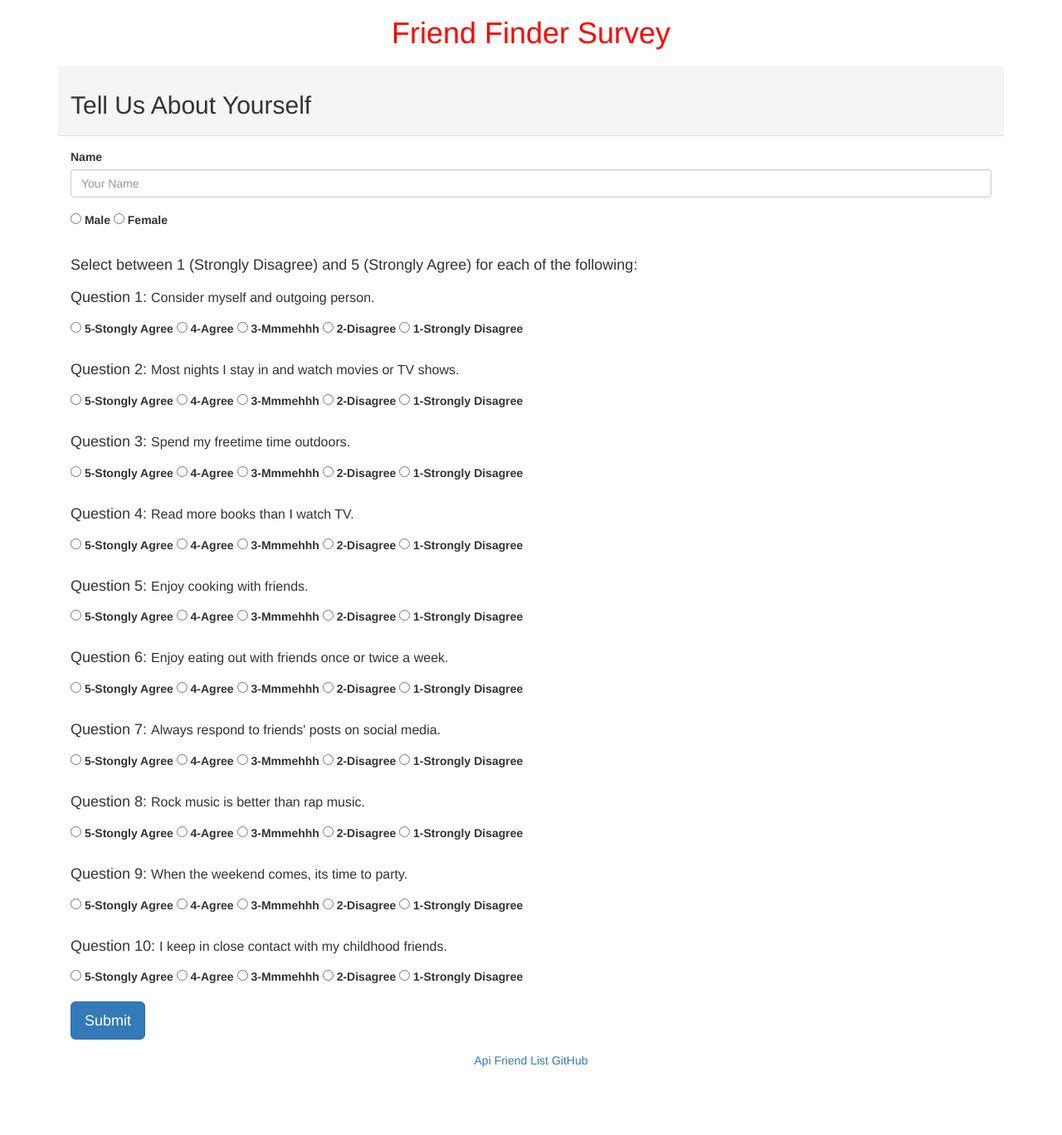
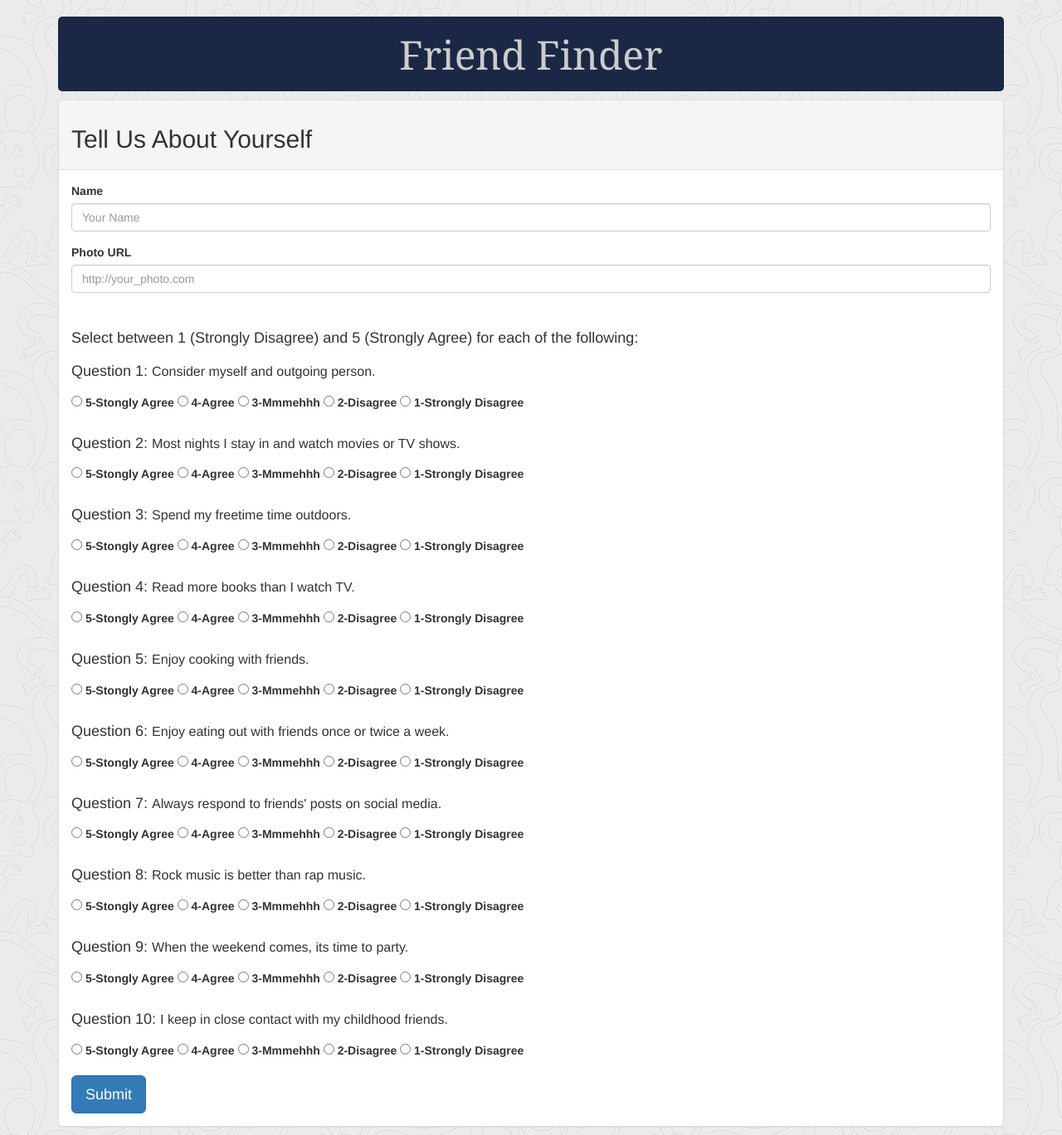
Before and after one commit to jliip51/FriendFinder, a website: page app/public/survey.html in a window 1280 px wide. Shown: the top 1368 px of the page at 83% size. Before the commit the page ends 1288 px from the top, so only its background shows below. Drawn offline with nearby package versions, Linux system fonts and the light colour scheme.

Commit message:
added styling

```diff
--- a/app/public/survey.html
+++ b/app/public/survey.html
@@ -6,16 +6,16 @@
   <meta name="viewport" content="width=device-width, initial-scale=1">
   <title>Friend Finder User Survey</title>
   <link href="https://maxcdn.bootstrapcdn.com/bootswatch/3.3.7/cerulean/bootstrap.min.css" rel="stylesheet" integrity="sha384-zF4BRsG/fLiTGfR9QL82DrilZxrwgY/+du4p/c7J72zZj+FLYq4zY00RylP9ZjiT" crossorigin="anonymous">
-  <link href="/assets/css/style.css" type="text/css" rel"stylesheet">
+  <link href="/assets/css/style.css" type="text/css" rel="stylesheet">
 </head>
 
 <body>
   <div class="container">
     <header class="header">
-      <h1 class="text-center" style="color: red;">Friend Finder Survey<h1>
+      <h1 class="text-center" id="brand">Friend Finder<h1>
       </header>
 
-      <div class="panel-default">
+      <div class="panel panel-default">
         <div class="panel-heading">
           <h2>Tell Us About Yourself</h2>
         </div>
@@ -25,17 +25,9 @@
             <label for="name">Name</label>
             <input type="text" class="form-control" id="name" aria-labeledby="name" aria-describedby="name input" placeholder="Your Name">
           </div>
-          <div class="form-check">
-            <div class="form-check-inline">
-              <label class="form-check-label">
-                <input type="radio" class="form-check-input" name="sex" id="Male" aria-labeledby="sex" aria-describedby="sex input" value="male">
-                Male
-              </label>
-              <label class="form-check-label">
-                <input type="radio" class="form-check-input" name="sex" id="Female" aria-labeledby="sex" aria-describedby="sex input" value="female">
-                Female
-              </label>
-            </div>
+          <div class="form-group">
+            <label for="photo">Photo URL</label>
+            <input type="URL" class="form-control" id="photo" aria-labeledby="Photo URL" aria-describedby="photo URL input" placeholder="http://your_photo.com">
           </div>
           <br>
           <h4>Select between 1 (Strongly Disagree) and 5 (Strongly Agree) for each of the following:</h4>
@@ -204,7 +196,10 @@
             <h4 class="modal-title" id="myModalLabel">Best Friend Match</h4>
           </div>
           <div class="modal-body">
-            <p id="matchingName"></p>  <!--added for modal display-->
+            <p id="matchingName"></p>
+            <div id="photoDiv">
+              <img id="matchingPhoto" src="" alt="match friend photo" style="height: 250px; width: 200px">
+            </div>
           </div>
           <div class="modal-footer">
             <button type="button" class="btn btn-default" data-dismiss="modal">Close</button>
@@ -216,11 +211,13 @@
 
   <footer class="footer">
     <div class="container text-center">
-    <a href='/api/friends'>Api Friend List</a>
+    <a id="link" href='/api/friends'>Api Friend List</a>
     <a href='https://github.com/jliip51/FriendFinder'>GitHub</a>
     </div>
   </footer>
 </body>
+
+
 
 <script src="https://code.jquery.com/jquery-3.2.1.min.js"></script>
 <script src="https://maxcdn.bootstrapcdn.com/bootstrap/3.3.7/js/bootstrap.min.js" integrity="sha384-Tc5IQib027qvyjSMfHjOMaLkfuWVxZxUPnCJA7l2mCWNIpG9mGCD8wGNIcPD7Txa" crossorigin="anonymous"></script>
--- a/assets/css/style.css
+++ b/assets/css/style.css
@@ -1,6 +1,57 @@
+html {
+  height: 100%;
+}
+
+body {
+  height: 100%;
+  background-image: url('/assets/images/background.png');
+}
+
+.wrap {
+  min-height: 100%;
+}
+
+.jumbotron {
+  background-color: #1B2845;
+}
+
+header {
+  margin-bottom: 10px;
+  height: 90px;
+  border-radius: 5px;
+  background-color: #1B2845;
+}
+
+#brand {
+  font-size: 48px;
+  color: #cccccc;
+  font-family: Georgia;
+  padding-top: 20px;
+}
+
+#photoDiv {
+  margin-top: 20px;
+  margin-right: 20px;
+  border: solid 2px;
+}
+
+.panel {
+  margin-bottom: 70px;
+}
+
 .footer {
-    position: absolute;
+    position: relative;
+    margin-top: -60px;
     bottom: 0;
     width: 100%;
     height: 60px;
-    background-color: #f5f5f5;
+    clear: both;
+    background-color: #444F66;
+    display: flex;
+    align-items: center
+}
+
+#link {
+  padding-right: 5px;
+  border-right: solid 1px;
+}
--- a/assets/javascript/app.js
+++ b/assets/javascript/app.js
@@ -23,7 +23,7 @@ $(document).ready(function() {
     if (formComplete() == true) {
       var newFriend = {
           name: $("#name").val().trim(),
-          sex: $("input:radio[name ='sex']:checked").val(),
+          photo_url: $("#photo").val().trim(),
           scores: [
             $("input:radio[name ='Q1']:checked").val(),
             $("input:radio[name ='Q2']:checked").val(),
@@ -39,6 +39,7 @@ $(document).ready(function() {
         }
 
       $("#name").val('');
+      $("#photo").val('');
       $("input:radio").prop('checked', false);
 
       var currentURL = window.location.origin;
@@ -46,8 +47,8 @@ $(document).ready(function() {
       $.post(currentURL + "/api/friends", newFriend, function(data) {
 
         // Grab the result from the AJAX post so that the best match's name and photo are displayed.
-        $("#matchingName").html('Best Match: ' + data.name + ' Sex: ' + data.sex);
-
+        $("#matchingName").html('Best Match: ' + data.name);
+        $("#matchingPhoto").attr('src', data.photo_url);
         $("#myModal").modal('toggle');
       });
     } else {
```
Also changed, not shown: app/data/friends.js (+10 -10 lines), app/public/home.html (+4 -4 lines), assets/images/background.png (added).
